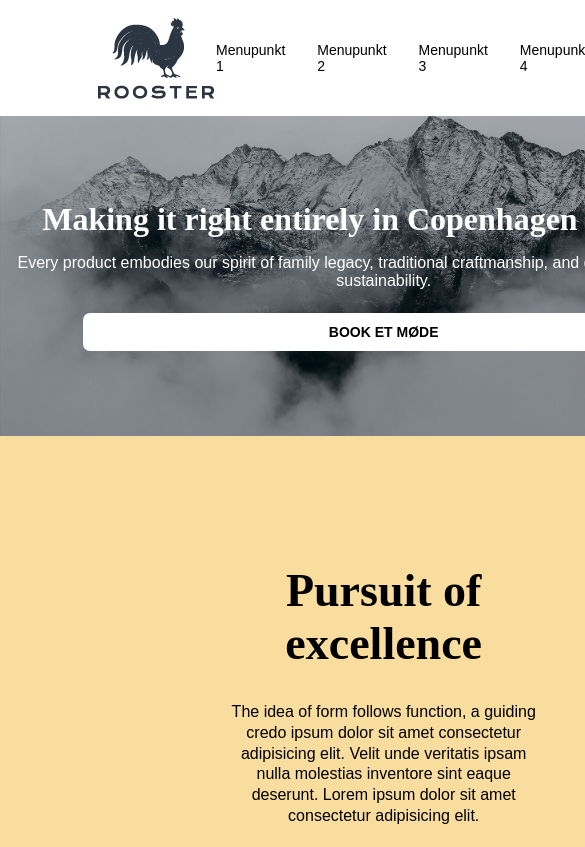
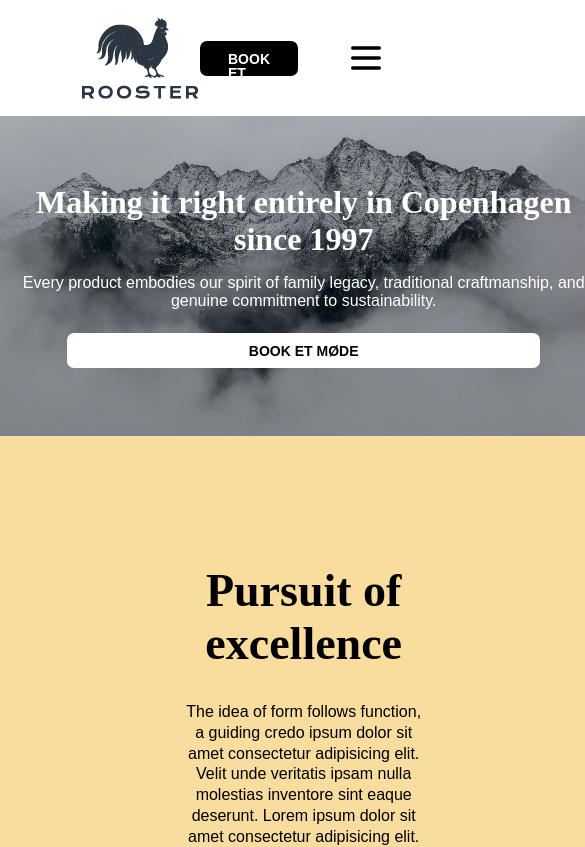
Before and after one commit to TinaWulff/kontorassistancen, a React (Vite) app: page / in a window 390 px wide. Shown: the top 847 px of the page, 585 px wide, since content can reach past the window. Built offline with nearby package versions, Linux system fonts and the light colour scheme.

Commit message:
responsiveness tabletBig

```diff
--- a/src/components/Footer.scss
+++ b/src/components/Footer.scss
@@ -1,16 +1,26 @@
 
 footer {
     padding: 8em;
-    padding-left: 10em;
+    padding-left: 9em;
     display: grid;
     grid-template-columns: repeat(4, 1fr);
     justify-self: center;
+    column-gap: 2em;
 
     background-color: #000;
     color: #fff;
 
+    @media (max-width: 1100px) {
+
+        padding: 5rem;
+        //padding-left: 6rem;
+
+    }
+
 
     div {
+
+        grid-column: 1;
 
         p, ul {
             font-family: "Poppins", sans-serif;
@@ -38,6 +48,11 @@ footer {
         font-family: "DM Serif Display", serif;
         font-size: 1.8rem;
 
+        @media (max-width:1000px) {
+            font-size: 1.5rem;
+
+        }
+
     }
 
 
@@ -46,6 +61,7 @@ footer {
         grid-column: span 3;
         display: grid;
         grid-template-columns: repeat(3, 1fr);
+        column-gap: 2em;
 
         ul {
             font-family: "Poppins", sans-serif;
--- a/src/components/FormSection.jsx
+++ b/src/components/FormSection.jsx
@@ -41,7 +41,7 @@ export default function FormSection() {
                     />
 
                     <button type="submit" name="send" id="send">
-                        Kontak os
+                        Kontakt os
                     </button>
             </form>
 
--- a/src/components/FormSection.scss
+++ b/src/components/FormSection.scss
@@ -7,7 +7,13 @@
     display: flex;
     gap: 4em;
     justify-content: center;
-    padding: 10em;
+    padding: 9rem;
+
+    @media (max-width: 1100px) {
+
+        padding: 5rem;
+
+    }
 
     div {
         flex: 1;
--- a/src/components/Hero.scss
+++ b/src/components/Hero.scss
@@ -4,6 +4,8 @@
 
     display: grid;
     grid-template-columns: 1fr 1fr;
+
+
 
     img {
         grid-area: 1/1/2/-1;
@@ -12,7 +14,7 @@
     }
 
     .hero__text {
-        margin-left: 15%;
+        margin-left: 9rem;
 
         grid-area: 1/1/2/2;
         order: 1;
@@ -23,6 +25,12 @@
         gap: 1em;
 
         color: #ffffff;
+
+        @media (max-width: 1100px) {
+
+            margin-left: 5rem;
+
+        }
 
         @media (max-width:1100px) {
             grid-area: 1/1/2/-1;
--- a/src/components/ImageSection.scss
+++ b/src/components/ImageSection.scss
@@ -3,9 +3,15 @@
 display: grid;
 grid-template-columns: repeat(2, 1fr);
 column-gap: 3em;
-margin: 10em;
+margin: 9rem;
 align-items: center;
 line-height: 1.5;
+
+@media (max-width: 1100px) {
+
+    margin: 5rem;
+
+}
 
 img {
     width: 100%;
--- a/src/components/LinkButton.scss
+++ b/src/components/LinkButton.scss
@@ -10,6 +10,16 @@
   font-family: "Poppins", sans-serif;
   text-transform: uppercase;
   font-weight: 600;
+  line-height: 1;
+  height: 2.5em;
+  // width: 12em;
+
+  &:hover {
+    cursor: pointer;
+    box-shadow: 0px 5px 10px 4px rgba(0, 0, 0, 0.3);
+    scale: 1.05;
+    transition: all 0.2s ease-in-out;
+  }
 }
   .btn__light {
     color: #000;
--- a/src/components/header.jsx
+++ b/src/components/header.jsx
@@ -2,6 +2,9 @@
 import './Header.scss';
 import Logo from '../assets/rooster-logo.png';
 import LinkButton from './LinkButton';
+
+
+import { HiOutlineMenu } from "react-icons/hi";
 
 export default function Header() {
 
@@ -11,18 +14,24 @@ export default function Header() {
             <img src={Logo} alt="Rooster logo" />
 
             <nav>
+
+
                 <ul>
-                <li><a href="#">Menupunkt 1</a></li>
-                <li><a href="#">Menupunkt 2</a></li>
-                <li><a href="#">Menupunkt 3</a></li>
-                <li><a href="#">Menupunkt 4</a></li>
-                <li><a href="#">Menupunkt 5</a></li>
+                    <li><a href="#">Menupunkt #1</a></li>
+                    <li><a href="#">Menupunkt #2</a></li>
+                    <li><a href="#">Menupunkt #3</a></li>
+                    <li><a href="#">Menupunkt #4</a></li>
+                    <li><a href="#">Menupunkt #5</a></li>
+
                 </ul>
-        </nav>
-
                 <LinkButton className="btn__dark">
                     Book et møde
                 </LinkButton>
+                <div className="menu-icon" ><HiOutlineMenu /></div>
+
+            </nav>
+
+
         </>
     )
 }
--- a/src/components/header.scss
+++ b/src/components/header.scss
@@ -1,20 +1,81 @@
 
 header {
-    margin: 1em 6em;
-    display: flex;
-    justify-content: space-around;
+    width: 100%;
+    max-width: 100%;
+
+    padding: 1em 9rem;
+
+
+    display: grid;
+    grid-template-columns: 120px 7fr;
     align-items: center;
 
-nav ul{
-    display: flex;
-    justify-content: space-around;
+
+    @media (max-width: 1100px) {
+
+        padding: 1rem 5rem;
+
+    }
+    .menu-icon {
+        display: none;
+
+        img {
+        align-self: center;
+        }
+
+        @media (max-width: 1100px) {
+            display: block;
+            cursor: pointer;
+            font-size: 2.5em;
+            grid-column: 2;
+            grid-row: 1;
+            margin-top: 0.25em;
+
+        }
+    }
+
+nav {
+    display: grid;
+    grid-template-columns: 5fr auto;
+    align-items: center;
+    justify-items: center;
+    column-gap: 3em;
+
+    .button-link {
+        grid-column: 2;
+        justify-self: end;
+        align-self: center;
+
+        @media (max-width: 1100px) {
+            grid-column: 1;
+            grid-row: 1;
+        }
+    }
+
+    ul{
+    grid-column: 1;
+    display: grid;
+    grid-template-columns: repeat(5, 1fr);
+    justify-items: center;
+    column-gap: 3em;
+
     font-family: "poppins", sans-serif;
-    gap: 2em;
+
 
     margin: 0;
+    margin-left: 1em;
 
     li {
         font-size: 14px;
+    }
+
+    @media (max-width: 1300px) {
+    column-gap: 1.5em;
+    }
+
+    @media (max-width: 1100px) {
+    display: none;
+
     }
 }
 
@@ -23,3 +84,15 @@ img {
 }
 
 }
+}
+
+@media screen and (max-width: 1100px) {
+
+ .button-link {
+    order: 3;
+ }
+
+ .menu-icon {
+    order: 0;
+ }
+}
```
Lines whose indentation alone changed are shown as unchanged.
